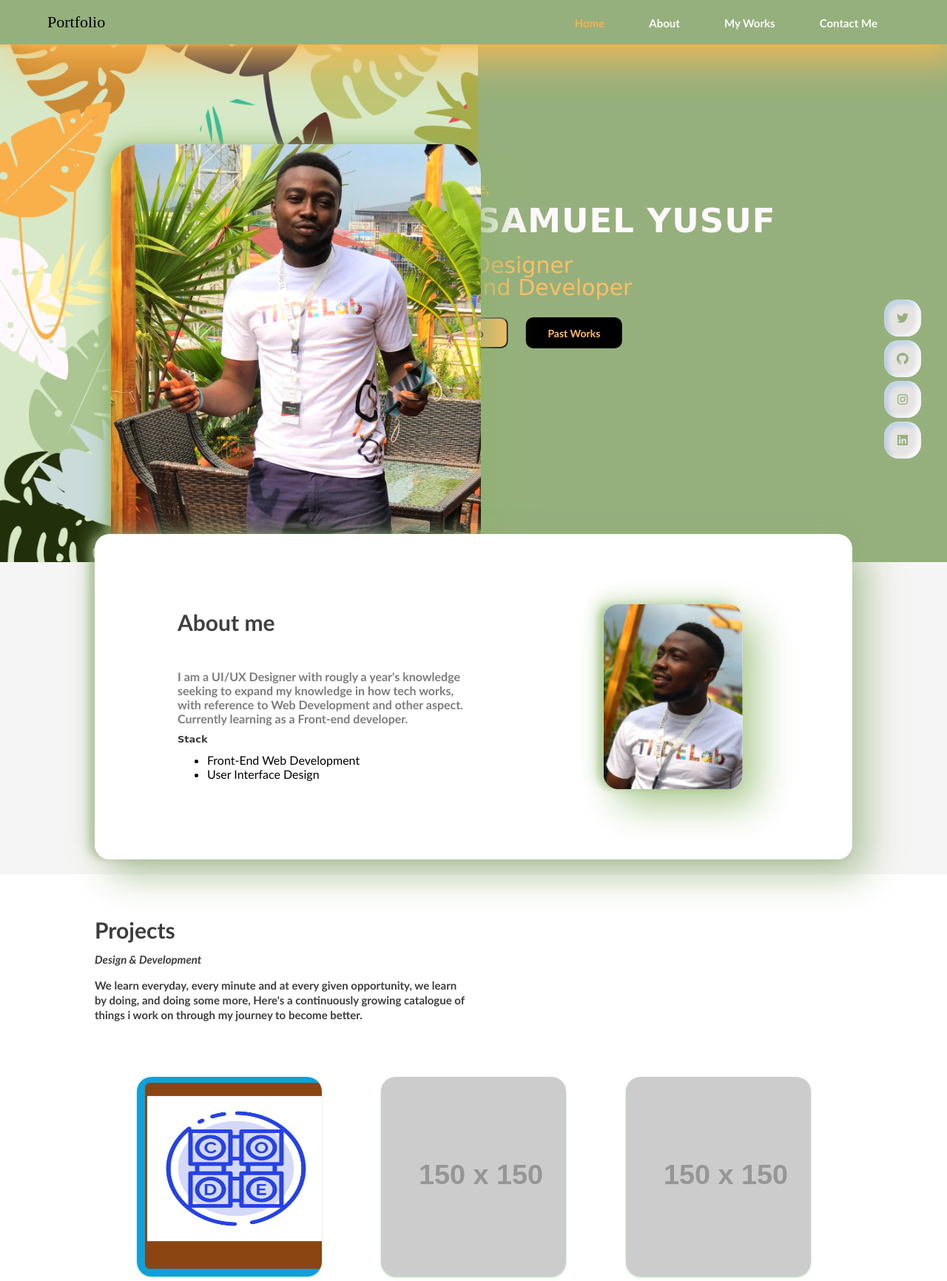
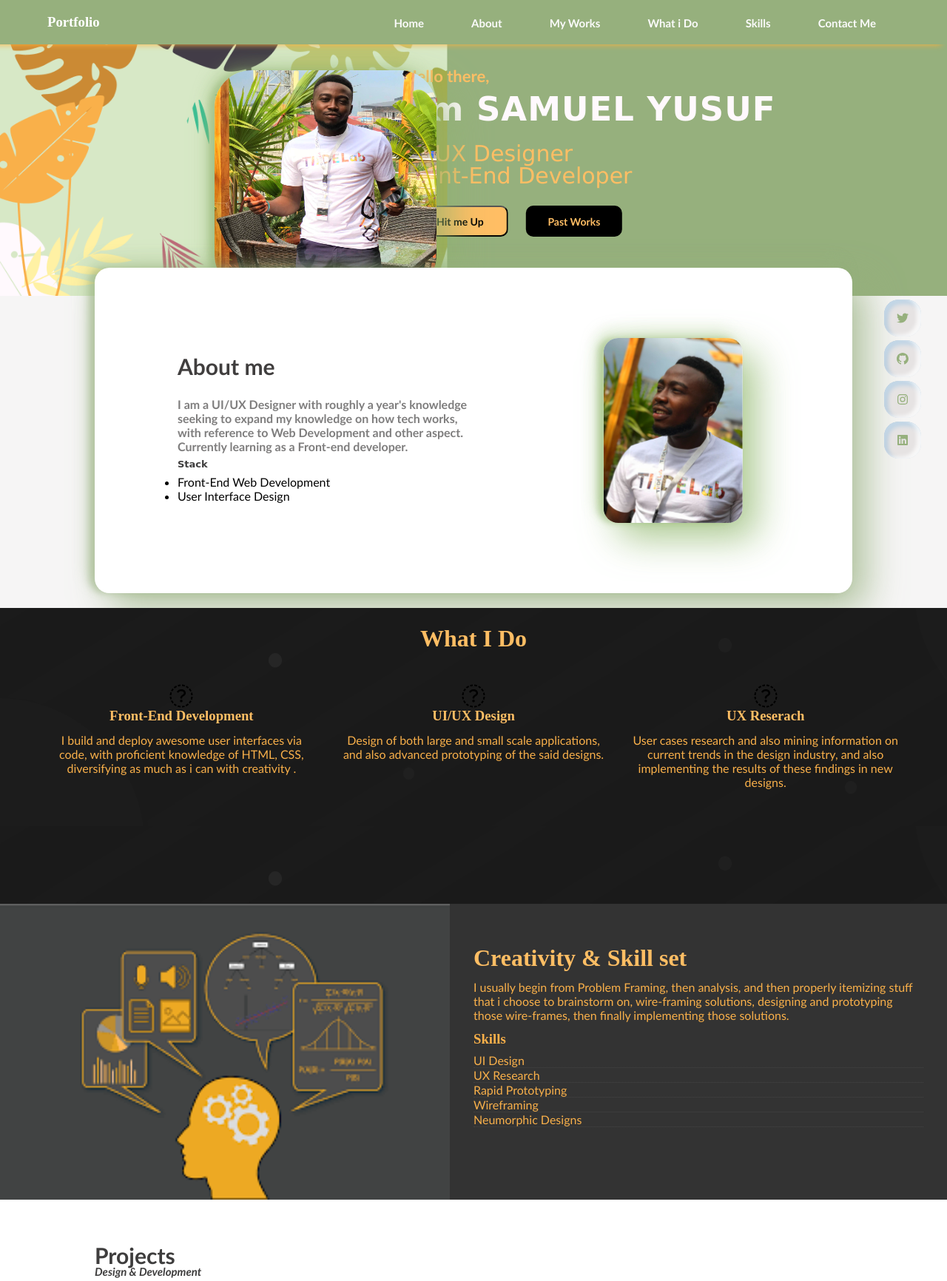
Before and after one commit to Sammi-code/Portfolio, a plain HTML site: page index.html in a window 1280 px wide. Shown: the top 1732 px of the page at 74% size. Drawn offline with Linux system fonts and the light colour scheme; placeholder pictures from the web are drawn by us.

Commit message:
New Updates

```diff
--- a/css/style.css
+++ b/css/style.css
@@ -1,5 +1,34 @@
 @charset "utf-8";
 /*CSS Document*/
+
+*{
+
+    box-sizing: border-box;
+    margin: 0;
+    padding: 0;
+}
+
+p {
+    margin: 0.75rem 0;
+}
+
+/*Utility Class*/
+.bg-dark {
+    background: #333;
+    color:#F9B04A;
+}
+
+.list{
+    margin: 0.5rem 0;
+    list-style: none;
+}
+
+.list li {
+    padding: 0.5rem o;
+    border-bottom: #444 dotted 1px;
+
+}
+
 html {
     scroll-behavior: smooth;
   }
@@ -21,7 +50,7 @@ a{
 
 section{
     width: 100%;
-    height:95vh;
+    height:50vh;
     background-image: url("../images/bg8.png");
     background-repeat: no-repeat;
     background-size: cover;
@@ -29,45 +58,62 @@ section{
 
 }
 
-nav{
 
+
+#navbar{
+
+    position: fixed;
+    top: 0;
     display: flex;
     justify-content: space-between;
     align-items: center;
     height: 60px;
+    width: 100%;
     background-color: #96B07D;
+    color: #ffffff;
     box-shadow: -11px -11px 20px rgba(255, 255, 255, 0.272044),
     /*-8px -40px 22px rgba(246, 251, 255, 0.384288),*/
-    -8px 0px 8px rgb(255, 172, 48),
-    19px 21px 50px rgba(255, 185, 81, 0.856);
+    -8px 0px 8px rgb(255, 172, 48);
     padding: 0px 5%;
 
+    z-index: 1;
 
 }
 
-nav ul{
+
+#navbar ul{
 
     display: flex;
+    align-items: center;
+    list-style: none;
+
 }
 
-nav ul li a {
-
-    margin: 30px;
+#navbar ul li a {
+    padding: 0.75rem;
+    margin: 20px;
     font-family: 'Gill Sans', 'Gill Sans MT', Calibri, 'Trebuchet MS', sans-serif;
     color: #fbfbfb;
     font-size: 15px;
     font-weight: 700;
 
+}
+
+
+#navbar ul li a:hover{
+    background-color: #F9B04A;
+    border-radius: 5px;
 
 }
 
-a.active{
+nav ul li a:focus{
+    color: #F9B04A;
+}
+nav ul li a:active{
     color: #F9B04A;
 }
 
-nav ul li a:hover{
-    color: #F9B04A;
-}
+
 
 .logo{
     font-family: RoadTest;
@@ -75,9 +121,37 @@ nav ul li a:hover{
     font-size: 22px;
 }
 
-.active{
-    font-weight: bold;
-    color: #2d2a2a;
+
+
+
+.person{
+    height: 300px;
+    width: 300px;
+    position: absolute;
+    border-radius: 50px;
+    bottom: 5px;
+    left: 500px;
+    transform:translateX(-70%);
+    filter: drop-shadow(-11px -11px 20px rgba(150, 176, 125, 0.272044));
+    filter: saturate(130%);
+    box-shadow: -11px -11px 20px rgba(150, 176, 125, 0.272044),
+    /*-8px -40px 22px rgba(246, 251, 255, 0.384288),*/
+    -8px 0px 8px rgba(150, 176, 125, 0.50254),
+    19px 21px 50px rgba(150, 176, 125, 0.727846);
+}
+
+
+.text-container{
+    position: absolute;
+    right: 13%;
+    top: 42%;
+    transform: translate(-13%, -42%);
+}
+
+
+.text-container p{
+    line-height: 0px;
+    margin: 45px 0px 25px;
 }
 
 .text-container p:nth-child(1){
@@ -102,16 +176,6 @@ nav ul li a:hover{
     line-height: 30px;
 }
 
-.text-container p{
-    line-height: 0px;
-    margin: 45px 0px 25px;
-}
-.text-container{
-    position: absolute;
-    right: 13%;
-    top: 42%;
-    transform: translate(-13%, -42%);
-}
 
 .text-container button{
     width: 130px;
@@ -140,20 +204,71 @@ button:active{
     transform:scale(1.1);
 }
 
-.person{
-    height: 560px;
-    width: 500px;
-    position: absolute;
-    border-radius: 40px;
-    bottom: 5px;
-    left: 500px;
-    transform:translateX(-70%);
-    filter: drop-shadow(-11px -11px 20px rgba(150, 176, 125, 0.272044));
-    filter: saturate(130%);
-    box-shadow: -11px -11px 20px rgba(150, 176, 125, 0.272044),
-    /*-8px -40px 22px rgba(246, 251, 255, 0.384288),*/
-    -8px 0px 8px rgba(150, 176, 125, 0.50254),
-    19px 21px 50px rgba(150, 176, 125, 0.727846);
+.what-container{
+    max-width: 100%;
+    height: 400px;
+    margin: auto;
+    padding: 0 2rem;
+    overflow: hidden;
+    background-image: url("../images/project\ in\ your\ mind.png");
+}
+
+.text-center{
+    text-align: center;
+}
+
+.m-heading{
+    font-size: 2rem;
+    margin-bottom: 0.75rem;
+    margin-top: 1.5rem;
+    line-height: 1.1;
+    color: #ffbe64;
+}
+
+.py-1{ padding: 1.5rem 0;}
+.py-2{ padding: 2rem 0;}
+.py-3{ padding: 3rem 0;}
+
+.p-1{ padding: 1.5rem ;}
+.p-2{ padding: 2rem ;}
+.p-3{ padding: 3rem ;}
+
+/* What I do Section*/
+.item h3{
+    color: #ffbe64;
+}
+
+#what .items {
+    display: flex;
+    padding: 1rem;
+}
+
+#what .items .item{
+    flex: 1;
+    text-align: center;
+    padding: 1rem;
+}
+
+#what .items .item i {
+    background: #96B07D;
+    padding: 1rem;
+    border-radius: 50%;
+    margin-bottom: 1rem;
+}
+
+
+/* Skills Section*/
+#skill{
+    display: flex;
+}
+
+#skill div{
+    flex: 1;
+}
+
+#skill .skill-img {
+    background: url('../images/learning.png') no-repeat
+    center center/cover;
 }
 
 
@@ -193,7 +308,8 @@ button:active{
     right: 40%;
 
 }
-/* There's a mix up here about how this whoe nth:child things work, andd its hella confusing
+
+/* There's a mix up here about how this whole nth:child things work, and its hella confusing
 But i sort of used a tweak here and it worked, i intend on working on these issues later to
 learn best practice */
 
@@ -242,6 +358,21 @@ li {
     font-family: calibri;
     background-color: #262525;
 }
+
+
+.skills-container{
+    width:100%;
+    height:400px;
+    background-image: url("../images/project\ in\ your\ mind.png");
+    background-size: cover;
+    background-repeat: no-repeat;
+    font-family: 'Gill Sans', 'Gill Sans MT', Calibri, 'Trebuchet MS', sans-serif;
+    box-sizing: border-box;
+
+
+}
+
+
 
 .works-container{
     height: 950px;
--- a/index.html
+++ b/index.html
@@ -17,14 +17,21 @@
 
     <!-- Navigation---------------------------------------->
 
-            <nav id="details">
+            <nav id="navbar">
                 <!--logo-->
-                <a href="#" class="logo"> Portfolio</a>
+                <h1 class="Logo">
+                 <span class="text-primary">
+                    Portfolio
+                 </span>
+                 </h1>
+
                 <!--menu-->
                 <ul>
                 <li><a href="#" class="active">Home</a></li>
                 <li><a href="#about">About</a></li>
                 <li><a href="#working">My Works</a></li>
+                <li><a href="#what">What i Do</a></li>
+                <li><a href="#skill">Skills</a></li>
                 <li><a href="#contact">Contact Me</a></li>
 
 
@@ -58,7 +65,7 @@
 
             <p>About me</p>
             <br>
-            <p>I am a UI/UX Designer with rougly a year's knowledge seeking to expand my knowledge in how tech works, with reference to Web Development
+            <p>I am a UI/UX Designer with roughly a year's knowledge seeking to expand my knowledge on how tech works, with reference to Web Development
                 and other aspect. Currently learning as a Front-end developer. </p>
             <p class="stack">Stack</p>
             <ul style="list-style-type:disc;">
@@ -69,7 +76,72 @@
         </div>
         </div>
 
-        <!--Services----------------------------------------->
+
+        <!--What i do Section--------------------->
+
+        <section id="what" class="bg-light py1">
+            <div class="what-container">
+
+                <h2 class="m-heading text-center"><span class="text-primary">What</span> I Do</h2>
+            <div class="items">
+                <div class="item">
+                    <i class="fab fa-computer fa-2x"></i>
+                    <div>
+                        <h3> Front-End Development</h3>
+                        <p> I build and deploy awesome user interfaces via code, with proficient knowledge of
+                            HTML, CSS, diversifying as much as i can with creativity .</p>
+                    </div>
+                </div>
+                <div class="item">
+                    <i class="fab fa-pencil-paintbrush fa-2x"></i>
+                    <div>
+                        <h3> UI/UX Design</h3>
+                        <p> Design of both large and small scale applications, and also advanced prototyping
+                            of the said designs.
+                        </p>
+                    </div>
+                </div>
+                <div class="item">
+                    <i class="fab fa-globe fa-2x"></i>
+                    <div>
+                        <h3> UX Reserach</h3>
+                        <p> User cases research and also mining information on current trends in the design
+                            industry, and also implementing the results of these findings in new designs.
+                        </p>
+                    </div>
+                </div>
+
+            </div>
+
+            </div>
+
+
+        </section>
+
+        <!-- Skills--------------------------->
+        <section id="skill">
+            <div class="skill-img"></div>
+            <div class="skill-text bg-dark p-2">
+                <h2 class="m-heading">Creativity & Skill set </h2>
+            <p> I usually begin from Problem Framing, then analysis, and then properly itemizing stuff
+                that i choose to brainstorm on, wire-framing solutions, designing and prototyping those wire-frames,
+                then finally implementing those solutions.
+            </p>
+                <h3> Skills</h3>
+                <ul class="list">
+                  <li>UI Design</li>
+                  <li>UX Research</li>
+                  <li>Rapid Prototyping</li>
+                  <li>Wireframing</li>
+                  <li>Neumorphic Designs</li>
+
+                </ul>
+            </div>
+
+
+        </section>
+
+        <!--Works----------------------------------------->
 
         <div class="works-container" id="working">
 
@@ -104,7 +176,7 @@
 
     <!---contact me---------------------------------------------------->
 
-        <div class="contact-container" id="">
+        <div class="contact-container" id="contact">
             <form class="contact-form" name="contact" method="POST" data-netlify="true">
                 <div class="title"> Contact Me</div>
 
```
Also changed, not shown: images/learning.png (added).
